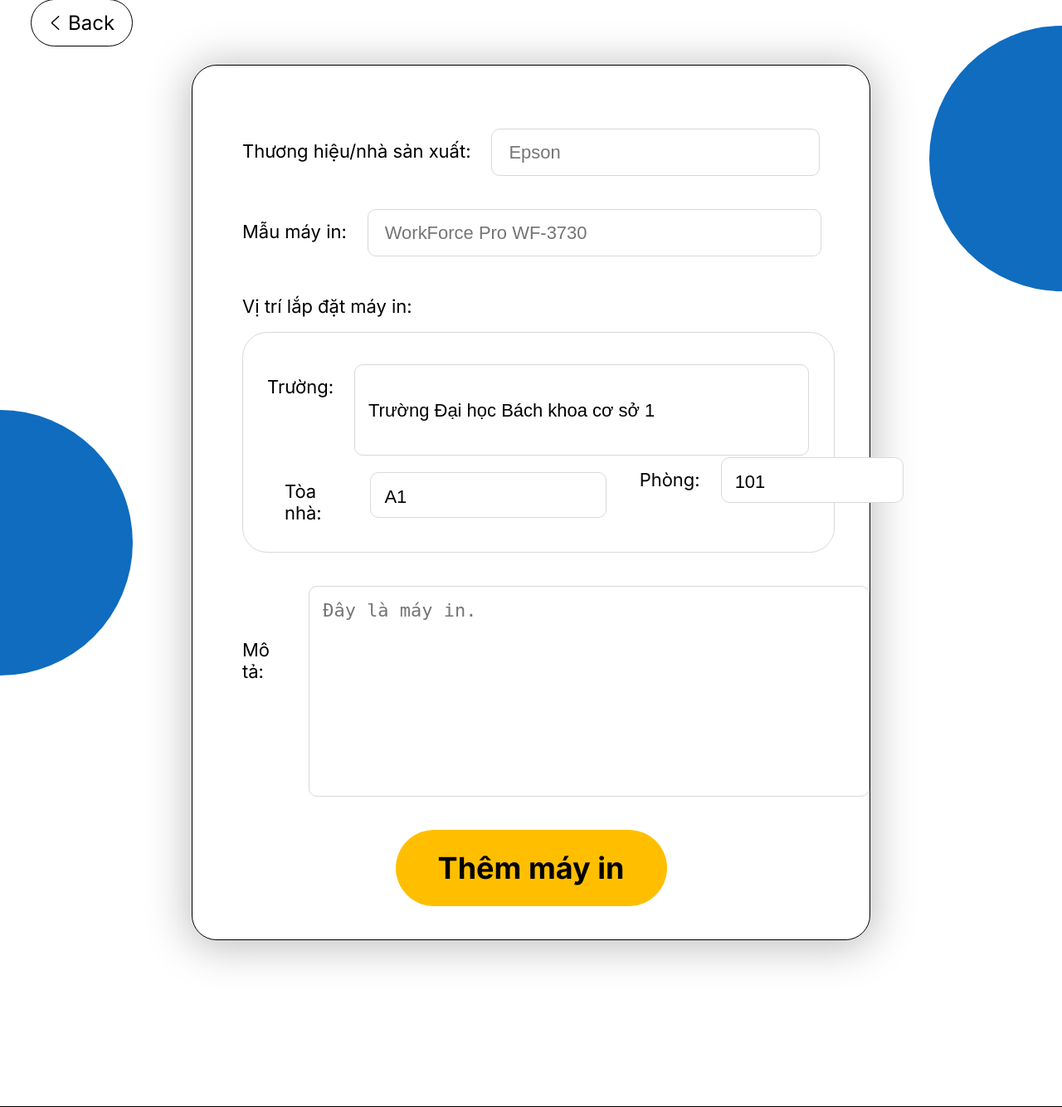
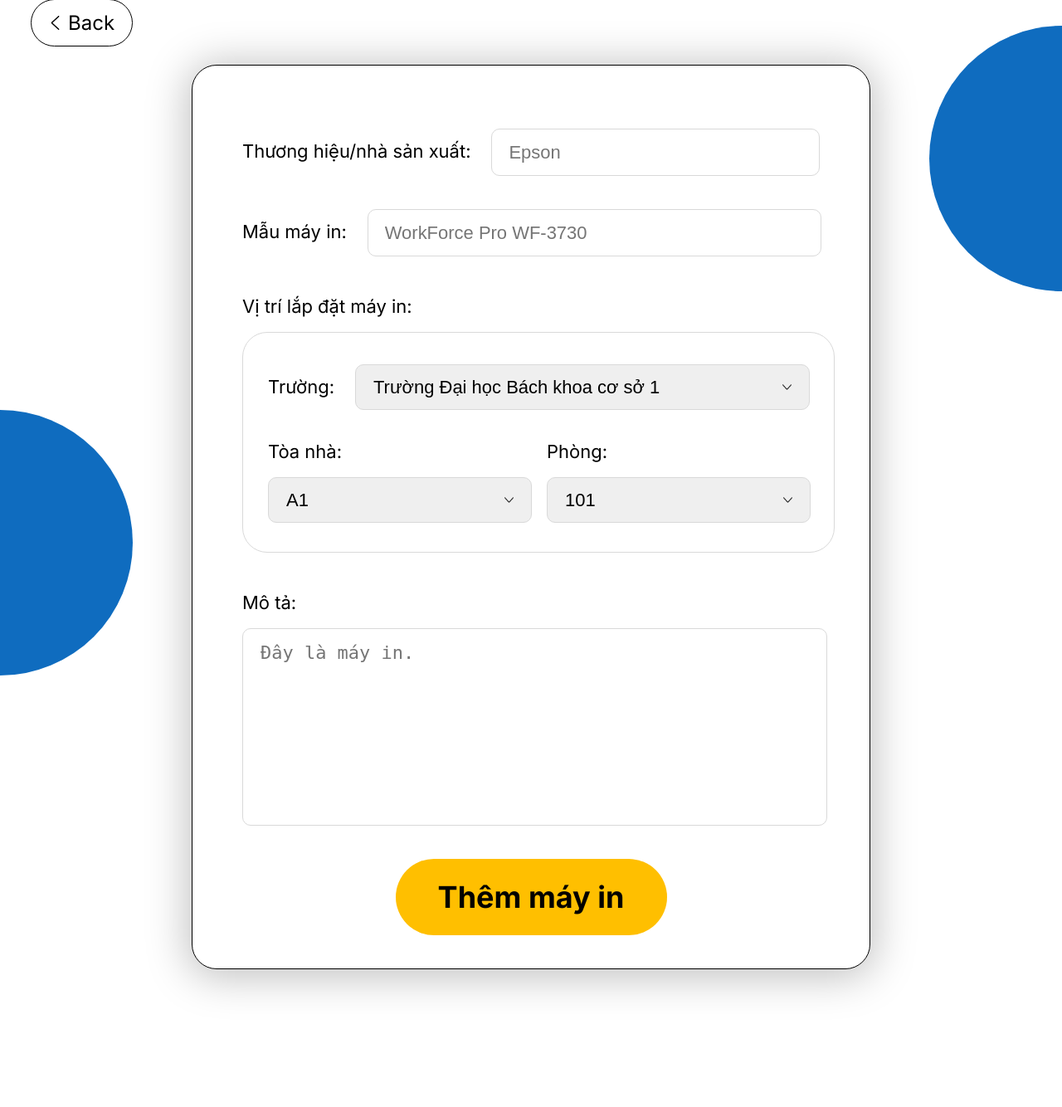
Before and after one commit to lokx1/HCMUT-SPSO, a PHP site: page /pages/SPSO/add_printer.php in a window 1280 px wide; the page is wider, and only the part inside the window is pictured. Shown: the part 154-1488 px from the top of that part at 83% size. Run offline with PHP 8.4, Linux system fonts and the light colour scheme.

Commit message:
updated add_printer, printer_state

```diff
--- a/HCMUT_SPSO_MAIN/css/assets/source.txt
+++ b/HCMUT_SPSO_MAIN/css/assets/source.txt
@@ -15,3 +15,4 @@ setting icon: https://www.pngegg.com/en/png-fbvvv/download
 left down right up double arrow icon: https://www.flaticon.com/search?author_id=42&style_id=1182&type=standard&word=arrow
 white-down-arrow icon: https://commons.wikimedia.org/wiki/File:Chevron-icon-drop-down-menu-WHITE.png
 gray-right-arrow icon: https://icons8.com/icons/set/arrow
+printer-state-icon: https://www.freepik.com/free-vector/printer-with-paper-illustration_11645830.htm#fromView=keyword&page=1&position=8&uuid=ab81aa54-1d64-4c26-aa8a-13db2177d66e
--- a/HCMUT_SPSO_MAIN/pages/SPSO/add_printer.php
+++ b/HCMUT_SPSO_MAIN/pages/SPSO/add_printer.php
@@ -34,7 +34,8 @@
             position: relative;
             width: 816px;
             height: fit-content;
-            margin: 132px auto 200px;
+            /* height: 1118px; */
+            margin: 132px auto 0px;
             background: #FFFFFF;
             border: 1px solid #000000;
             box-shadow: 0px 4px 50px 5px rgba(0, 0, 0, 0.25);
@@ -42,22 +43,33 @@
             /* padding: 40px; */
         }
 
+        .form-group{
+            margin-bottom: 40px;
+            display: flex;
+            gap: 25px;
+            margin-left: 60px;
+        }
+
         .form-row {
             display: flex;
-            justify-content: space-between;
-            margin: 57px 30px 0 30px;
-            gap: 40px;
+            /* justify-content: space-between; */
+            /* margin: 57px 30px 0 30px; */
+            /* gap: 40px;   */
+            margin-top: 42px;
+            gap: 18px;
         }
 
         .form-row .form-group {
+            display: flex;
+            flex-direction: column;
             width: 318px;
             margin: 0;
             padding: 0;
         }
 
         .form-row .form-group label {
-            position: relative;
-            margin-bottom: 16px;
+            /* position: relative; */
+            /* margin-bottom: 16px; */
         }
 
         .form-row .form-group .dropdown-list {
@@ -65,7 +77,8 @@
             height: 55px;
         }
 
-        .placement {
+        .placement,
+        .description {
             flex-direction: column;
         }
 
@@ -78,20 +91,31 @@
             background: #FFFFFF;
             border: 1px solid #D9D9D9;
             border-radius: 30px;
-            padding: 20px;
+            /* padding: 20px; */
         }
 
         .location-container .form-group:first-child {
-            width: 654px;
+            /* width: 654px;
             height: 55px;
-            margin: 18px auto;
+            margin: 18px auto; */
+            margin-left: 30px;
+            /* margin-top: 38px; */
+            /* margin-bottom: 0px; */
+
         }
 
         .location-container .form-group {
-            margin-bottom: 20px;
+            /* margin-bottom: 20px; */
+            /* margin-left: 30px; */
+            margin-top: 38px;
+            /* margin-bottom: 42px; */
         }
 
-        .dropdown-list {
+        .location-container .form-row .form-group {
+            margin-top: -12px;
+        }
+
+        /* .dropdown-list {
             box-sizing: border-box;
             width: 100%;
             height: 55px;
@@ -100,11 +124,12 @@
             border-radius: 10px;
             padding: 16px;
             font-size: 21.98px;
-        }
+        } */
 
         .campus-dropdown {
             width: 548px;
-            height: 110px;
+            height: 55px;
+            /* height: 110px; */
         }
 
         .add-btn {
@@ -122,17 +147,10 @@
             color: #000000;
             cursor: pointer;
         }
-
+/*
         .footer {
             margin-top: auto;
-        }
-
-        .form-group{
-            margin-bottom: 40px;
-            display: flex;
-            gap: 25px;
-            margin-left: 60px;
-        }
+        } */
 
         .brand {
             margin-top: 76px;
@@ -159,17 +177,15 @@
 
         .form-group textarea {
             width: 100%;
-            max-width: 714px; /* Prevent touching edges */
+            max-width: 682px; /* Prevent touching edges */
+            height: 220px;
+            resize: none;
             background: #FFFFFF;
             border: 1px solid #D9D9D9;
             border-radius: 10px;
-            padding: 16px;
+            /* padding: 16px; */
+            padding: 16px 0px 0px 21px;
             font-size: 21.98px;
-        }
-
-        .form-group textarea {
-            height: 220px;
-            resize: none;
         }
     </style>
 </head>
@@ -177,7 +193,7 @@
     <?php include 'header.php'; ?>
 
     <script>
-        const editBtn = document.querySelector(".dropdown .dropdown-btn");
+        const editBtn = document.querySelector(".chinh-sua .dropdown-btn");
         editBtn.style.background = "#004787";
         editBtn.style.pointerEvents = "none";
         editBtn.style.cursor = "default";
@@ -242,7 +258,7 @@
             </div>
         </div>
 
-        <div class="form-group">
+        <div class="form-group description">
             <label>Mô tả:</label>
             <textarea placeholder="Đây là máy in."></textarea>
         </div>
@@ -250,6 +266,6 @@
         <button type="submit" class="add-btn">Thêm máy in</button>
     </form>
 
-    <?php include 'footer.php'; ?>
+    <?php include '../footer.php'; ?>
 </body>
 </html>
--- a/HCMUT_SPSO_MAIN/pages/Student/print.php
+++ b/HCMUT_SPSO_MAIN/pages/Student/print.php
@@ -32,6 +32,7 @@ if ($_SERVER['REQUEST_METHOD'] == 'POST') {
     <link href="https://fonts.googleapis.com/css2?family=Inter:wght@400;700&display=swap" rel="stylesheet">
     <link rel="stylesheet" href="../../css/footer.css">
     <link rel="stylesheet" href="../../css/style.css">
+    <link rel="stylesheet" href="../../css/background.css">
     <link rel="stylesheet" href="../../css/header.css">
     <link rel="stylesheet" href="../../css/student.css">
     <style>
@@ -162,7 +163,7 @@ if ($_SERVER['REQUEST_METHOD'] == 'POST') {
     </head>
 <body>
     <?php include 'header.php'; ?>
-    <?php include 'background.php'; ?>
+    <?php include '../background.php'; ?>
     <script>
         const printBtn = document.querySelector(".nav-buttons .nav-btn-print");
         printBtn.style.background = "#004787";
```
Also changed, not shown: HCMUT_SPSO_MAIN/pages/SPSO/printer_config.php (+26 -50 lines), HCMUT_SPSO_MAIN/pages/SPSO/printer_state.php (+39 -35 lines), HCMUT_SPSO_MAIN/css/assets/printer-state.png (added).
